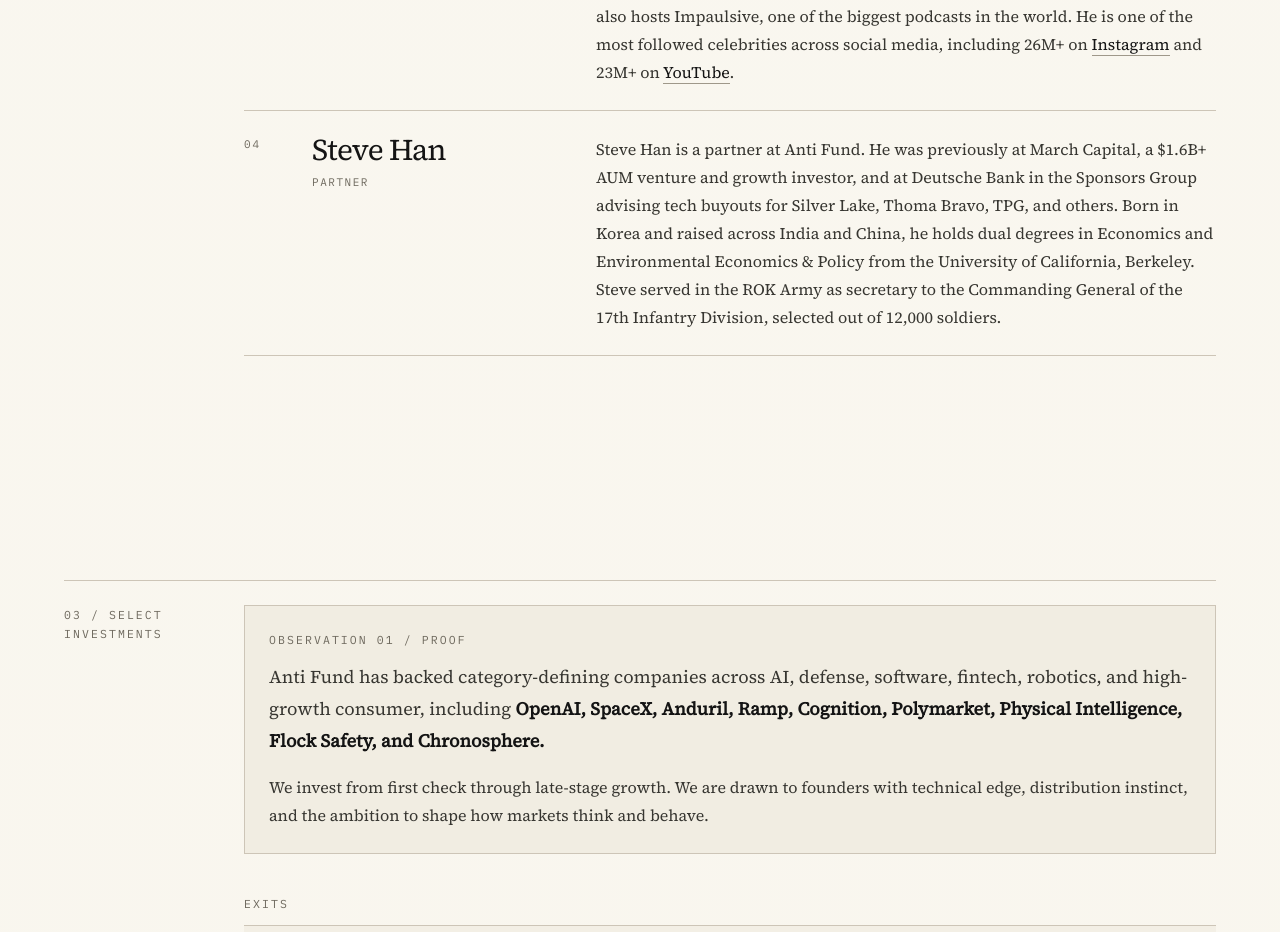
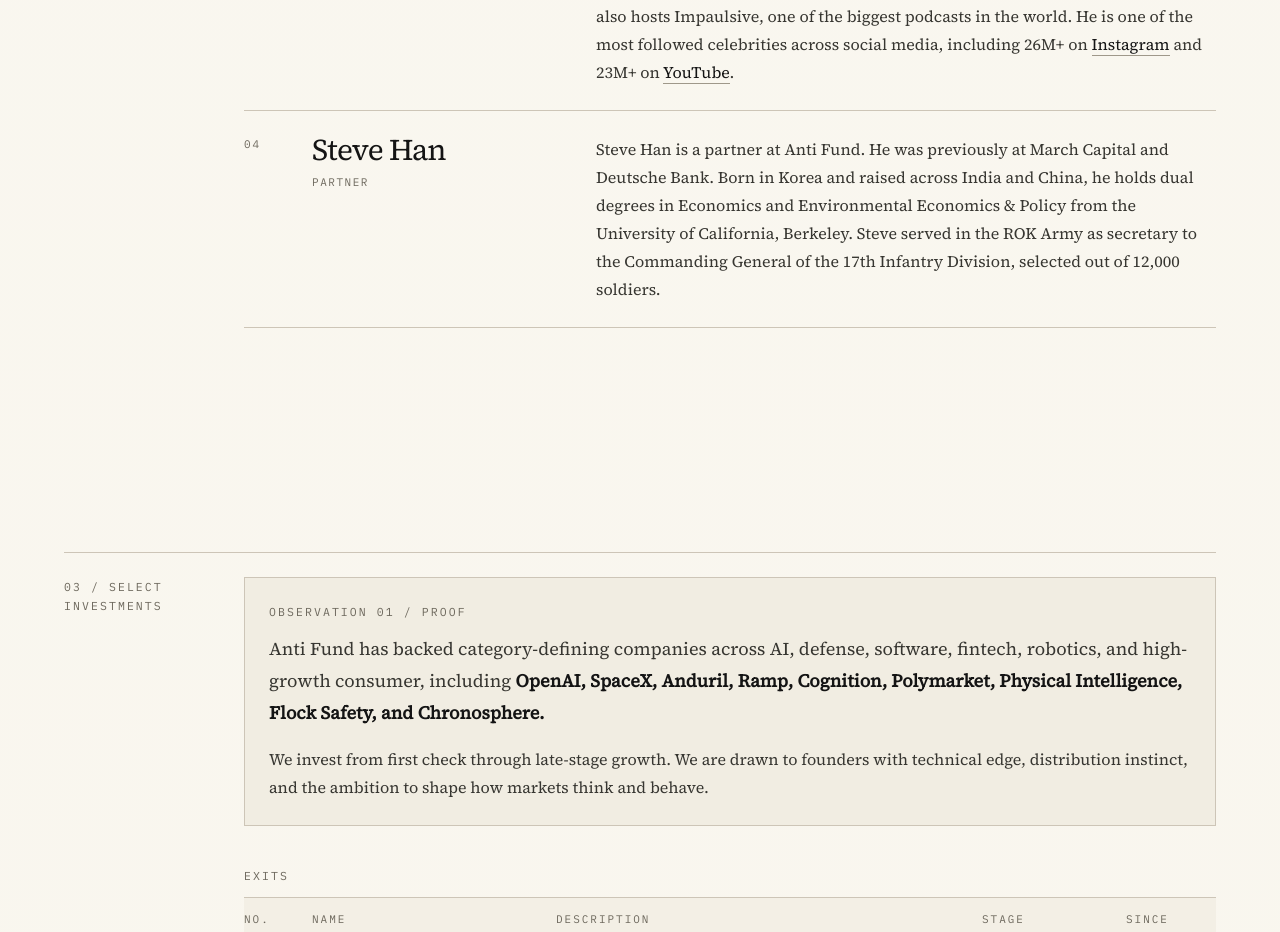
Before and after one commit to geoffreywoo/anti-fund, a Next.js app: page / in a window 1280 px wide. Shown: the part 3400-4332 px from the top of the page. Built offline with nearby package versions, Linux system fonts and the light colour scheme.

Commit message:
tweak: shorten steve bio

```diff
--- a/components/Team.tsx
+++ b/components/Team.tsx
@@ -117,14 +117,12 @@ const team: TeamMember[] = [
     title: "Partner",
     bio: (
       <>
-        Steve Han is a partner at Anti Fund. He was previously at{" "}
-        March Capital, a $1.6B+ AUM venture and growth investor, and at
-        Deutsche Bank in the Sponsors Group advising tech buyouts for Silver
-        Lake, Thoma Bravo, TPG, and others. Born in Korea and raised across
-        India and China, he holds dual degrees in Economics and Environmental
-        Economics & Policy from the University of California, Berkeley. Steve
-        served in the ROK Army as secretary to the Commanding General of the
-        17th Infantry Division, selected out of 12,000 soldiers.
+        Steve Han is a partner at Anti Fund. He was previously at March
+        Capital and Deutsche Bank. Born in Korea and raised across India and
+        China, he holds dual degrees in Economics and Environmental Economics
+        & Policy from the University of California, Berkeley. Steve served in
+        the ROK Army as secretary to the Commanding General of the 17th
+        Infantry Division, selected out of 12,000 soldiers.
       </>
     ),
   },
```
